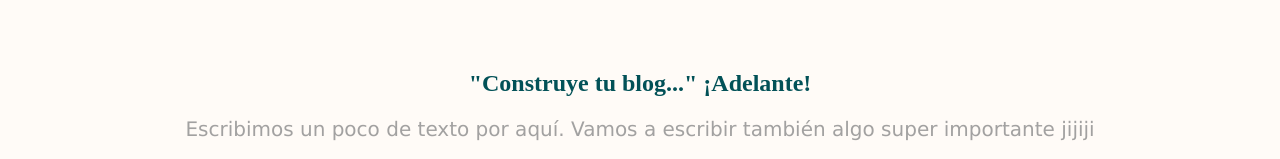
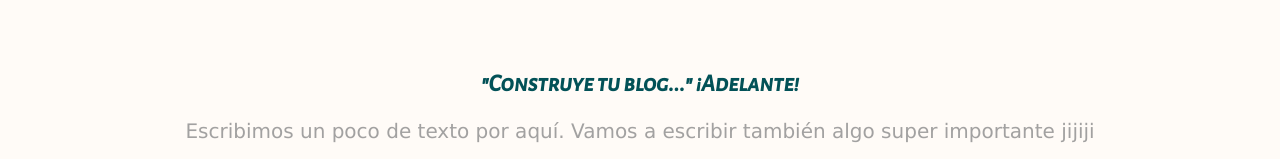
Before and after one commit to Anuel-Dev/BEDUPractica, a plain HTML site: page index.html in a window 1280 px wide. Shown: the part 200-359 px from the top of the page. Drawn offline with Linux system fonts and the light colour scheme.

Commit message:
cambitos

```diff
--- a/styles.css
+++ b/styles.css
@@ -5,7 +5,7 @@ body {
   h1 {
     color: #025157;
     text-align: center;
-    font-family: 'Alegreya', serif;
+    font-family: 'Alegreya Sans SC', sans-serif;;
   }
 
   p {
```
